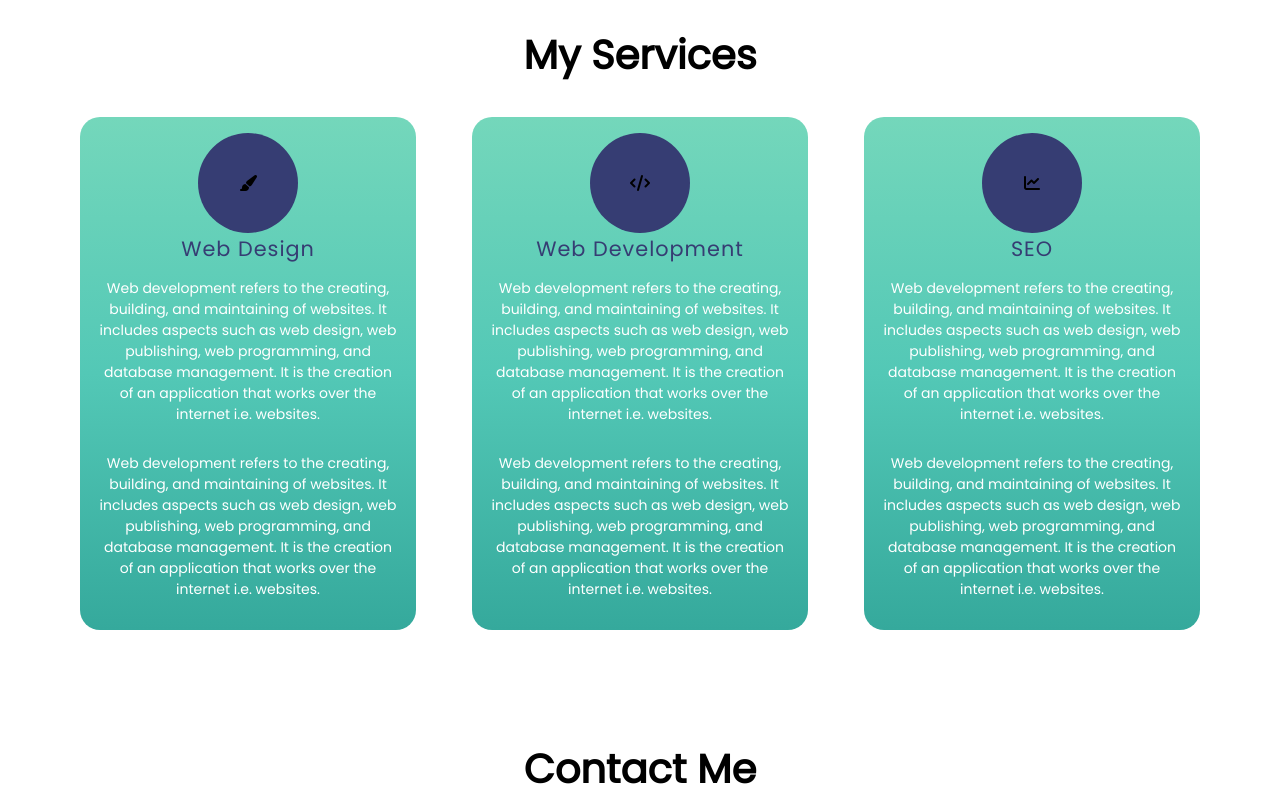
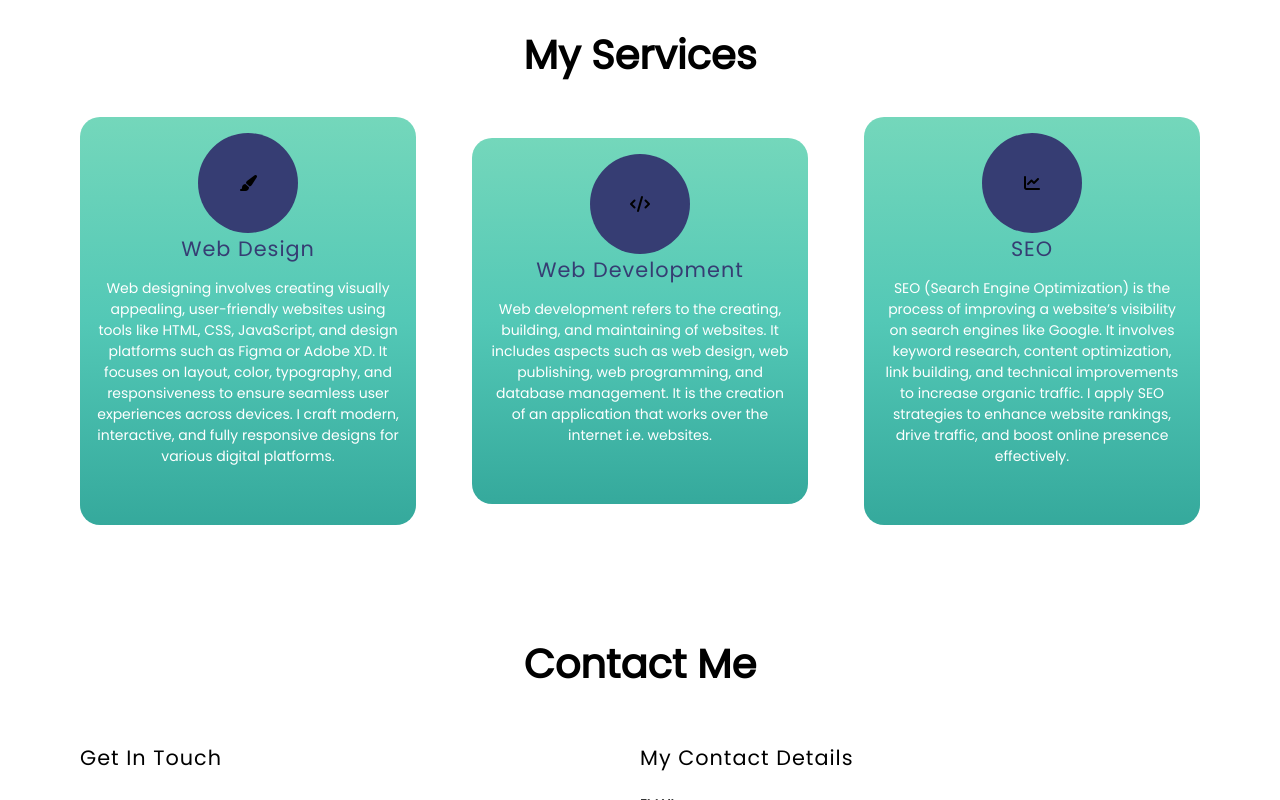
Before and after one commit to navnit84/folio, a plain HTML site: page index.html in a window 1280 px wide. Shown: the part 2032-2832 px from the top of the page. Drawn offline with Linux system fonts and the light colour scheme; a script that the page names is missing.

Commit message:
Add files via upload

```diff
--- a/index.html
+++ b/index.html
@@ -131,24 +131,10 @@
                         </div>
                         <h3 class="greet-heading blue-text">Web Design</h3>
                         <p class="small-para">
-                            Web development refers to the creating,
-                            building, and maintaining
-                            of websites. It includes aspects such as
-                            web design, web publishing,
-                            web programming, and database management.
-                            It is the creation of an
-                            application that works over the internet
-                            i.e. websites.
+                            Web designing involves creating visually appealing, user-friendly websites using tools like HTML, CSS, JavaScript, and design platforms such as Figma or Adobe XD. It focuses on layout, color, typography, and responsiveness to ensure seamless user experiences across devices. I craft modern, interactive, and fully responsive designs for various digital platforms.
                         </p>
                         <p class="small-para">
-                            Web development refers to the creating,
-                            building, and maintaining
-                            of websites. It includes aspects such as
-                            web design, web publishing,
-                            web programming, and database management.
-                            It is the creation of an
-                            application that works over the internet
-                            i.e. websites.
+
                         </p>
                     </div>
                 </div>
@@ -171,14 +157,7 @@
                             i.e. websites.
                         </p>
                         <p class="small-para">
-                            Web development refers to the creating,
-                            building, and maintaining
-                            of websites. It includes aspects such as
-                            web design, web publishing,
-                            web programming, and database management.
-                            It is the creation of an
-                            application that works over the internet
-                            i.e. websites.
+
                         </p>
                     </div>
                 </div>
@@ -189,24 +168,10 @@
                         </div>
                         <h3 class="greet-heading blue-text">SEO</h3>
                         <p class="small-para">
-                            Web development refers to the creating,
-                            building, and maintaining
-                            of websites. It includes aspects such as
-                            web design, web publishing,
-                            web programming, and database management.
-                            It is the creation of an
-                            application that works over the internet
-                            i.e. websites.
+                            SEO (Search Engine Optimization) is the process of improving a website’s visibility on search engines like Google. It involves keyword research, content optimization, link building, and technical improvements to increase organic traffic. I apply SEO strategies to enhance website rankings, drive traffic, and boost online presence effectively.
                         </p>
                         <p class="small-para">
-                            Web development refers to the creating,
-                            building, and maintaining
-                            of websites. It includes aspects such as
-                            web design, web publishing,
-                            web programming, and database management.
-                            It is the creation of an
-                            application that works over the internet
-                            i.e. websites.
+
                         </p>
                     </div>
                 </div>
--- a/style.css
+++ b/style.css
@@ -76,7 +76,7 @@ body {
 .about {
     display: flex;
     align-items: center;
-    background-image: linear-gradient(45deg, #01041a, #010f13);
+    background-image: linear-gradient(45deg, #363D73, #2794B3);
     justify-content: space-between;
     width: 100%;
 }
```
